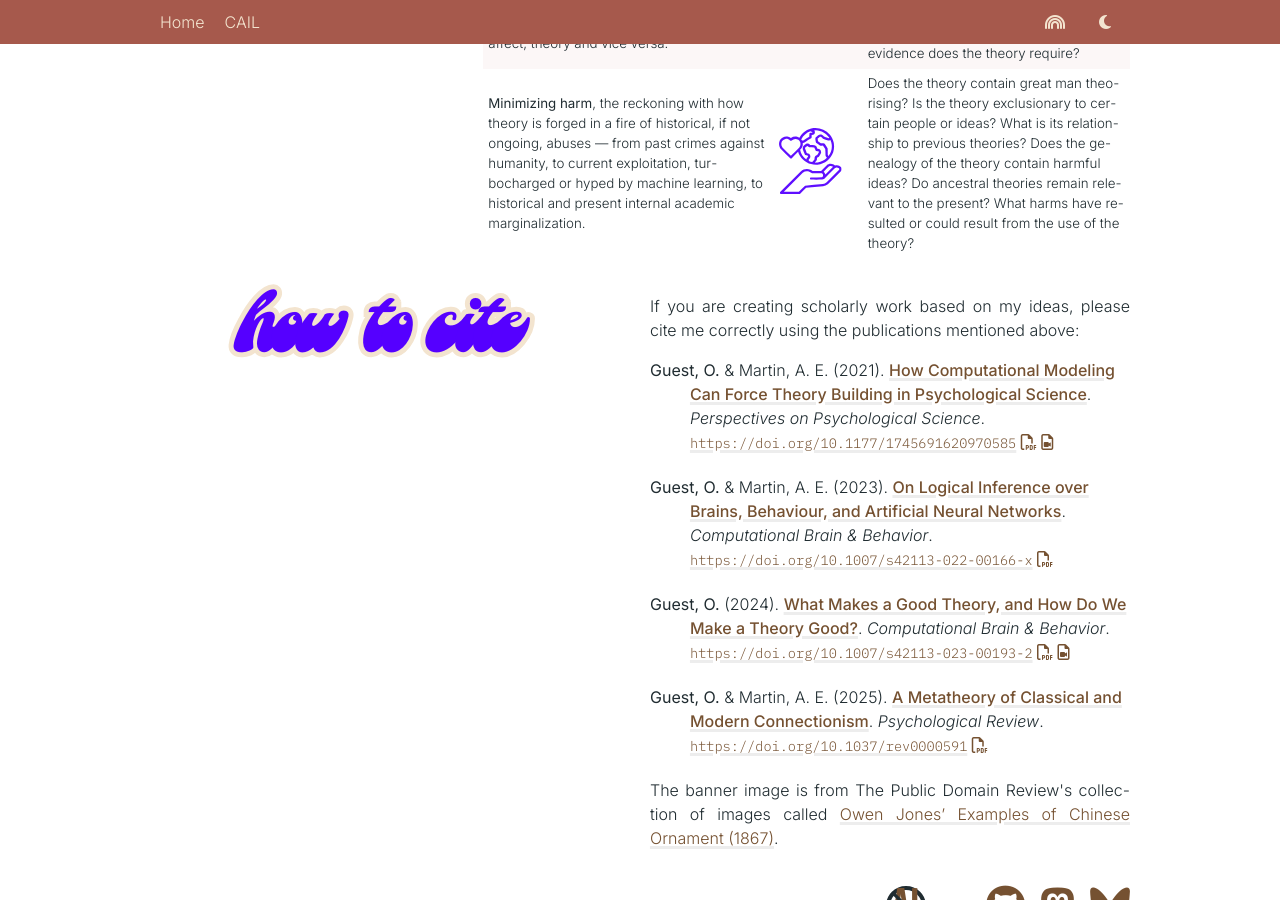
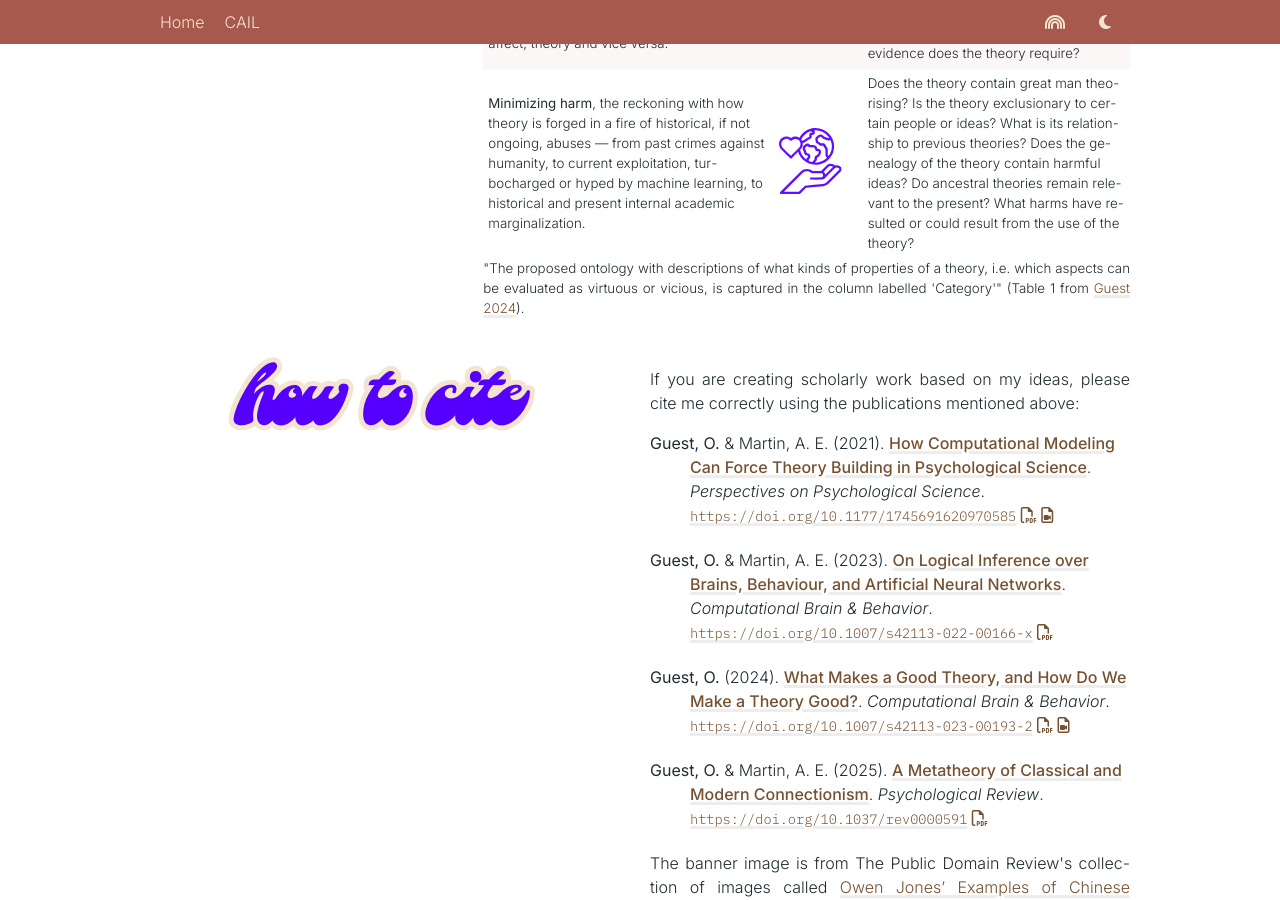
Before and after one commit to oliviaguest/oliviaguest.github.io, a Jekyll site: the page built from pages/metatheory/theory.html, in a window 1280 px wide and 900 px high, scrolled down 3670 px. Built offline with Jekyll 4.4.1, drawn with Linux system fonts in a browser that asks for light colours; nearby versions of some CDN libraries; some web fonts are replaced; library files that are not in the unit come from our copies; a style sheet for code colours, icons or effects is not loaded.

Commit message:
table caption

```diff
--- a/pages/metatheory/theory.html
+++ b/pages/metatheory/theory.html
@@ -140,6 +140,7 @@ date: 2026-03-01
     </tr>
 </table>
 
+<div class="extract"><p>"The proposed ontology with descriptions of what kinds of properties of a theory, i.e. which aspects can be evaluated as virtuous or vicious, is captured in the column labelled 'Category'" (Table 1 from  <a href="http://doi.org/10.1007/s42113-023-00193-2">Guest 2024</a>).</p></div>
 </div>
 
 </div>
```
